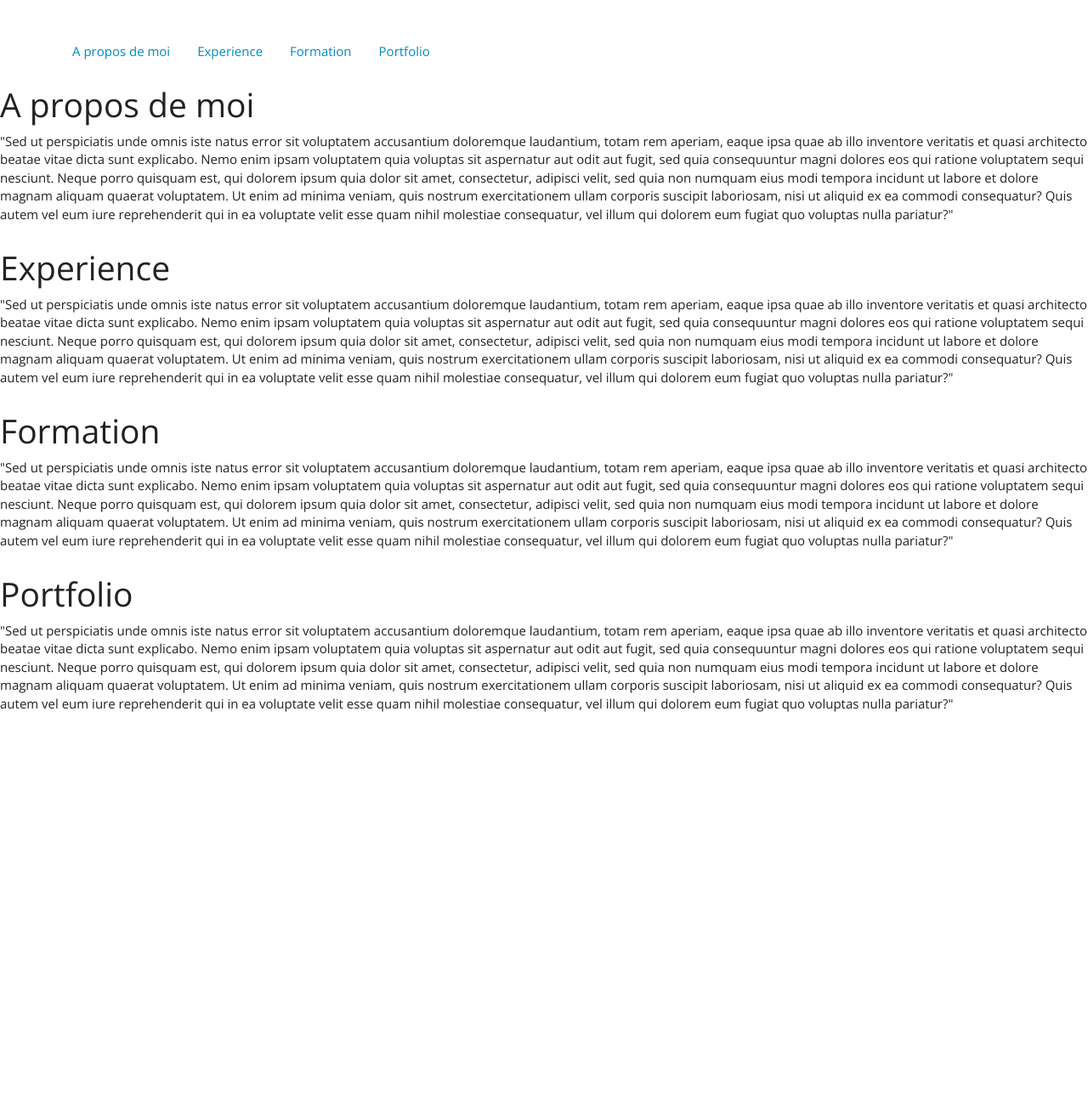
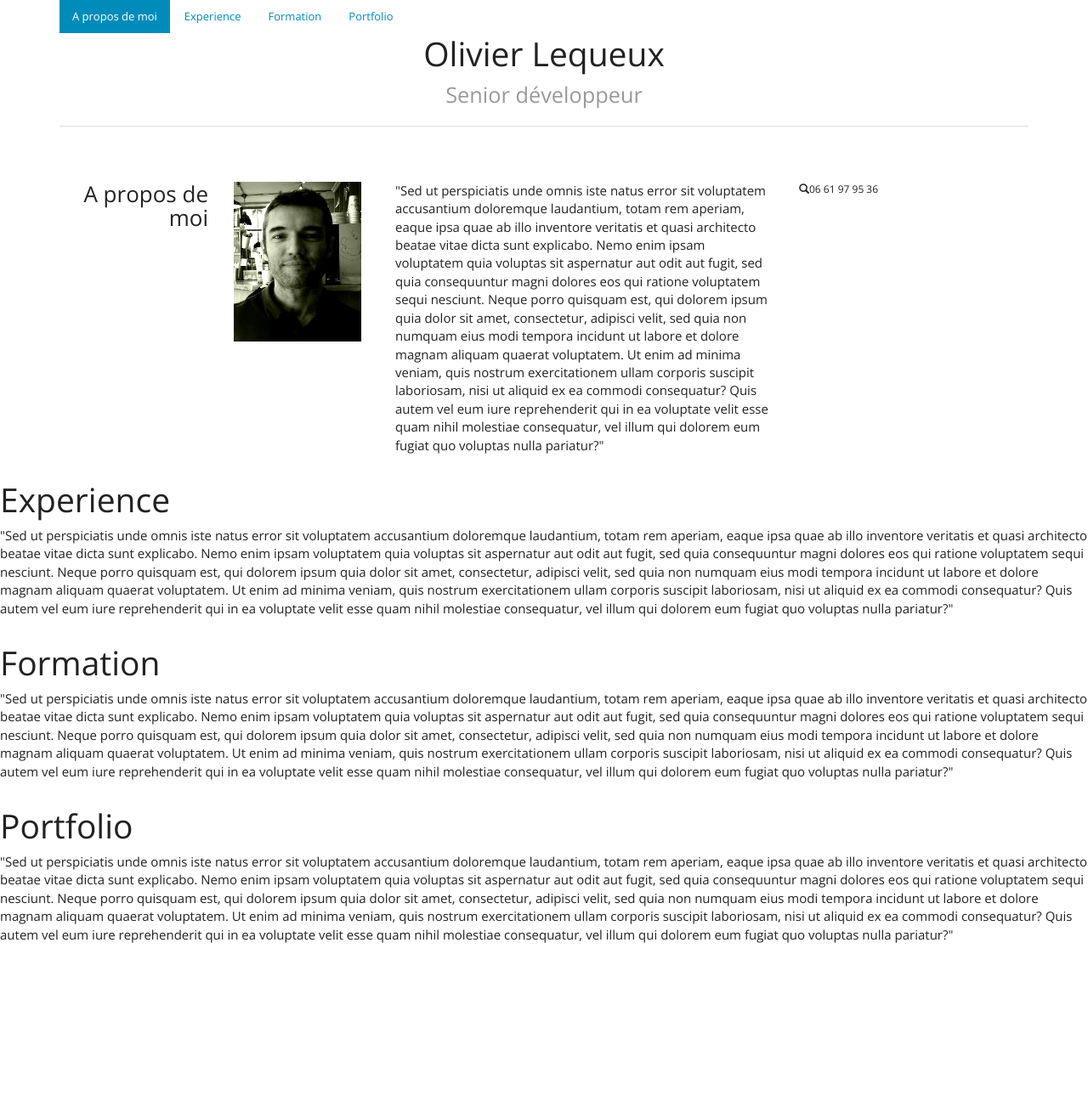
Before and after one commit to casual-web/about-me, a PHP site: template templates/cv.twig in a window 1280 px wide. Shown: the top 1309 px of the page at 85% size. Before the commit the page ends 838 px from the top, so only its background shows below. Run offline with PHP 8.4, Linux system fonts and the light colour scheme; the template is opened without the code that fills it, so the values that code supplies are empty; some libraries are stand-ins or nearby versions.

Commit message:
cv global structure and headers

```diff
--- a/templates/aboutme.twig
+++ b/templates/aboutme.twig
@@ -1,2 +1,31 @@
-<h1>A propos de moi</h1>
-<p>"Sed ut perspiciatis unde omnis iste natus error sit voluptatem accusantium doloremque laudantium, totam rem aperiam, eaque ipsa quae ab illo inventore veritatis et quasi architecto beatae vitae dicta sunt explicabo. Nemo enim ipsam voluptatem quia voluptas sit aspernatur aut odit aut fugit, sed quia consequuntur magni dolores eos qui ratione voluptatem sequi nesciunt. Neque porro quisquam est, qui dolorem ipsum quia dolor sit amet, consectetur, adipisci velit, sed quia non numquam eius modi tempora incidunt ut labore et dolore magnam aliquam quaerat voluptatem. Ut enim ad minima veniam, quis nostrum exercitationem ullam corporis suscipit laboriosam, nisi ut aliquid ex ea commodi consequatur? Quis autem vel eum iure reprehenderit qui in ea voluptate velit esse quam nihil molestiae consequatur, vel illum qui dolorem eum fugiat quo voluptas nulla pariatur?"</p>
+<div class="row"></div>
+<div class="col-md-2">
+    <h3>A propos de moi</h3>
+</div>
+
+<div class="col-md-2">
+    <img src="{{ app.request.basepath }}/img/photo_w150.jpg" class="img-rounded">
+</div>
+
+<div class="col-md-5">
+    <p>"Sed ut perspiciatis unde omnis iste natus error sit voluptatem accusantium doloremque laudantium, totam rem
+        aperiam, eaque ipsa quae ab illo inventore veritatis et quasi architecto beatae vitae dicta sunt explicabo. Nemo
+        enim ipsam voluptatem quia voluptas sit aspernatur aut odit aut fugit, sed quia consequuntur magni dolores eos
+        qui ratione voluptatem sequi nesciunt. Neque porro quisquam est, qui dolorem ipsum quia dolor sit amet,
+        consectetur, adipisci velit, sed quia non numquam eius modi tempora incidunt ut labore et dolore magnam aliquam
+        quaerat voluptatem. Ut enim ad minima veniam, quis nostrum exercitationem ullam corporis suscipit laboriosam,
+        nisi ut aliquid ex ea commodi consequatur? Quis autem vel eum iure reprehenderit qui in ea voluptate velit esse
+        quam nihil molestiae consequatur, vel illum qui dolorem eum fugiat quo voluptas nulla pariatur?"</p>
+</div>
+
+<div class="col-md-3">
+    <table>
+        <tr>
+        <th><span class="glyphicon glyphicon-search"></span>
+        </th>
+            <td>06 61 97 95 36
+        </tr>
+    </table>
+</div>
+
+</div>
--- a/templates/cv.twig
+++ b/templates/cv.twig
@@ -1,18 +1,25 @@
-{%  include 'layout.twig' %}
+{% include 'layout.twig' %}
 
+<div class="container">
+
+    <div class="page-header">
+        <h1>Olivier Lequeux<br/><small>Senior développeur</small></h1>
+
+    </div>
 
     <section id="aboutme">
-    {%  include 'aboutme.twig' %}
+        {% include 'aboutme.twig' %}
     </section>
 
     <section id="experience">
-    {%  include 'experience.twig' %}
+        {% include 'experience.twig' %}
     </section>
 
     <section id="formation">
-    {%  include 'formation.twig' %}
+        {% include 'formation.twig' %}
     </section>
 
     <section id="portfolio">
-    {%  include 'portfolio.twig' %}
+        {% include 'portfolio.twig' %}
     </section>
+</div>
--- a/templates/layout.twig
+++ b/templates/layout.twig
@@ -18,16 +18,20 @@
 </head>
 <body class="body">
 
-</nav>
+<div class="navbar navbar-fixed-top menu" role="navigation">
     <div class="container">
-    <div class="bs-example">
+
+        <div class="navbar-collapse collapse  bs-example">
             <ul class="nav nav-pills">
-            <li><a href="#aboutme">A propos de moi</a></li>
+                <li class="active"><a href="#aboutme">A propos de moi</a></li>
                 <li><a href="#experience">Experience</a></li>
                 <li><a href="#formation">Formation</a></li>
                 <li><a href="#portfolio">Portfolio</a></li>
             </ul>
         </div>
+    </div>
+</div>
+
 
 {% block content %}
     </div>
--- a/web/css/main.css
+++ b/web/css/main.css
@@ -1,8 +1,27 @@
 .body {
-    padding-top:40px
+    padding-bottom:900px
+
 }
 
 section {
     padding-top:40px;
     margin-top:-40px;
 }
+
+#aboutme {
+    margin-top: 25px;
+}
+
+.menu {
+    background-color: inherit;
+}
+
+h3 {
+    padding:0;
+    margin:0;
+    text-align:right;
+}
+
+.page-header {
+    text-align:center;
+}
```
Lines whose indentation alone changed are shown as unchanged.
